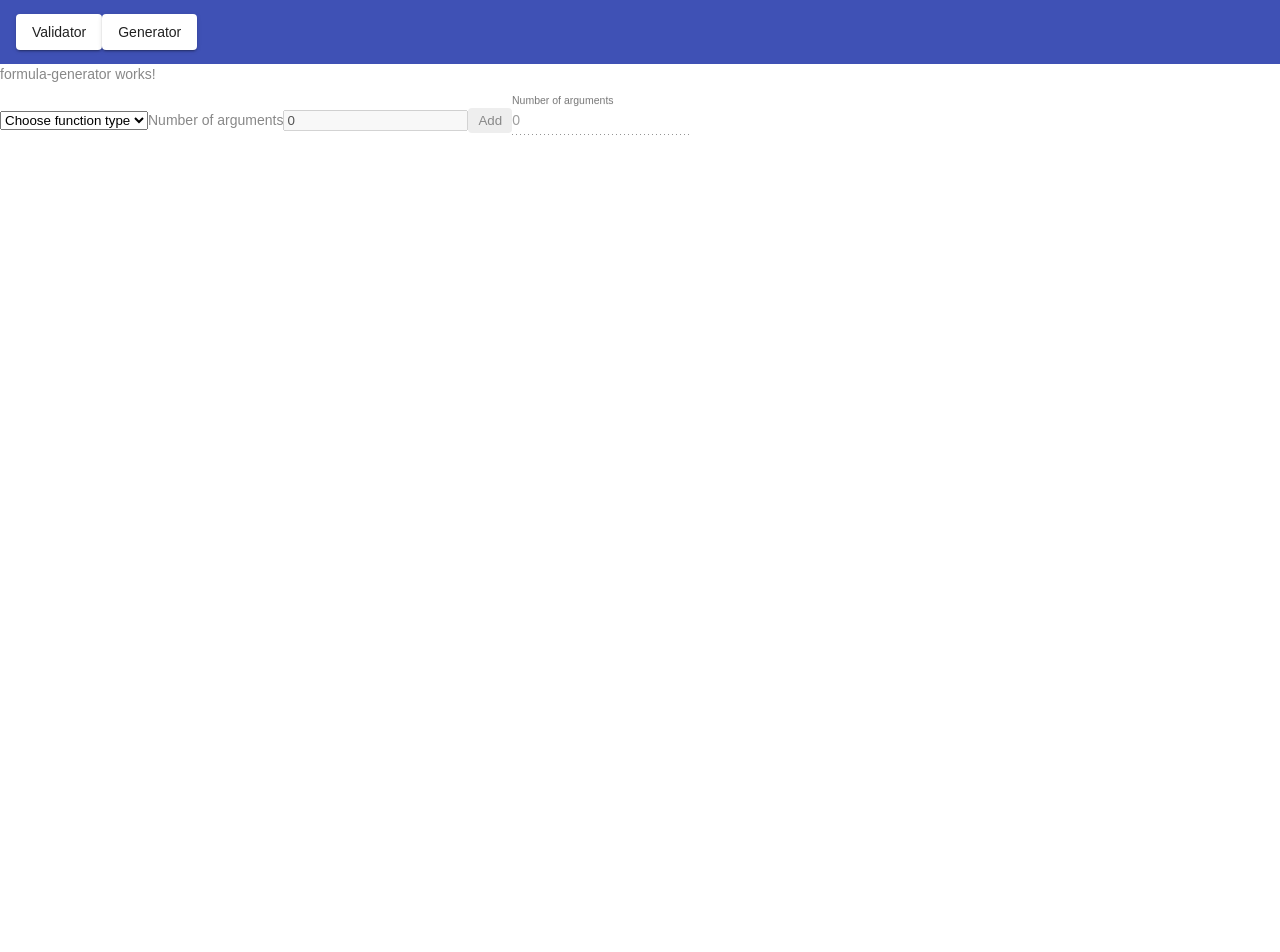
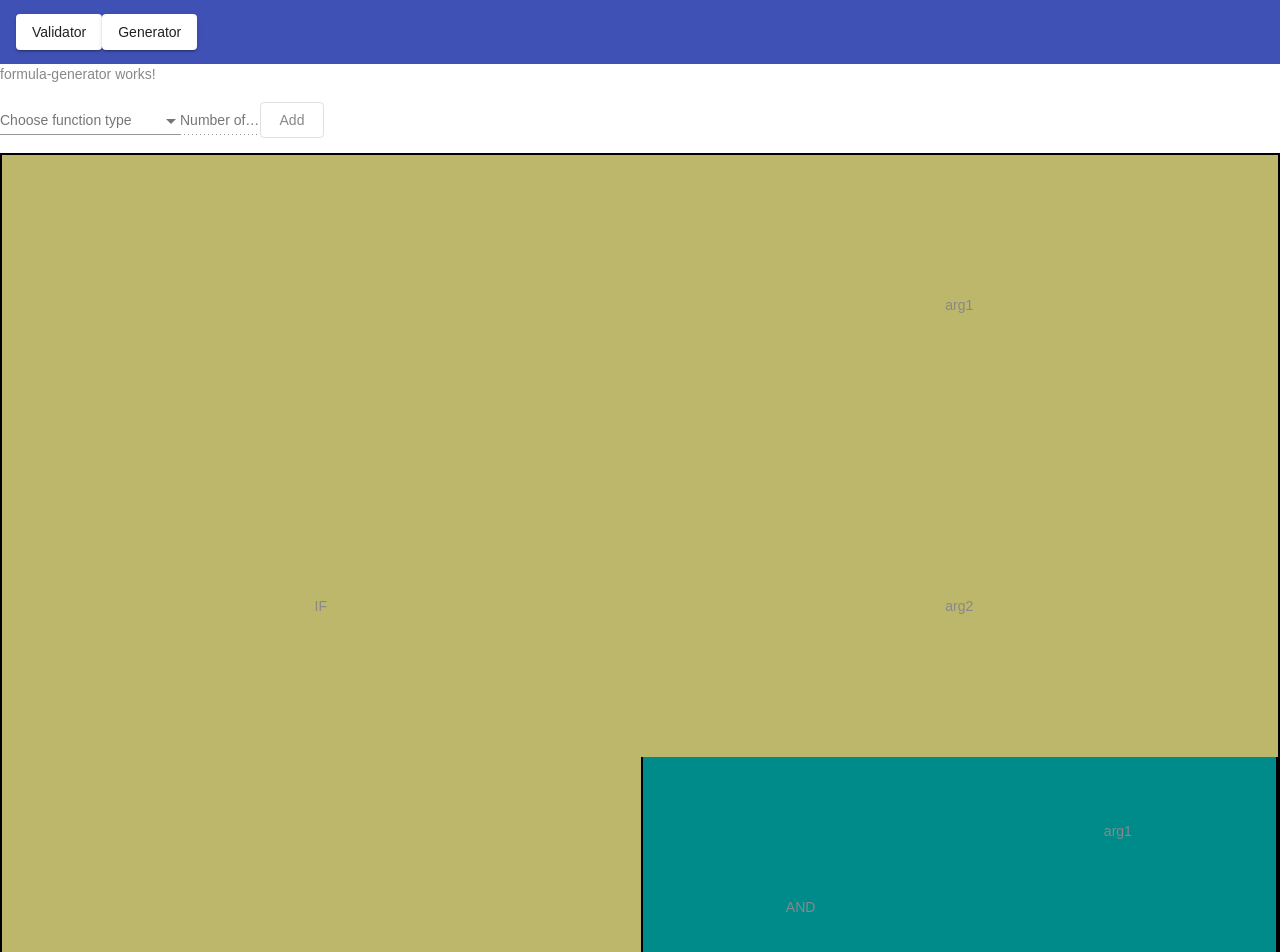
Before and after one commit to Calkenth/RevitFormulasValidator-SPA, an Angular app: page /Generator in a window 1280 px wide. Shown: the top 952 px of the page. Before the commit the page ends 800 px from the top, so only its background shows below. Built offline with nearby package versions, Linux system fonts and the light colour scheme.

Commit message:
looking for best visual representation of function

```diff
--- /dev/null
+++ b/src/app/Interfaces/IFunctionBox.ts
@@ -0,0 +1,4 @@
+export interface IFunctionBox {
+    args: number;
+    class: string;
+}
--- a/src/app/Materials.ts
+++ b/src/app/Materials.ts
@@ -2,6 +2,8 @@ import { MatInputModule } from '@angular/material/input';
 import { MatToolbarModule } from '@angular/material/toolbar';
 import { MatButtonModule } from '@angular/material/button';
 import { MatFormFieldModule } from '@angular/material/form-field';
+import { MatSelectModule } from '@angular/material/select';
+import { MatGridListModule } from '@angular/material/grid-list';
 import { NgModule } from '@angular/core';
 
 @NgModule({
@@ -9,7 +11,9 @@ import { NgModule } from '@angular/core';
       MatInputModule,
       MatToolbarModule,
       MatButtonModule,
-      MatFormFieldModule
+      MatFormFieldModule,
+      MatSelectModule,
+      MatGridListModule
   ]
 })
 export class Materials {}
--- a/src/app/formula-generator/formula-generator.component.css
+++ b/src/app/formula-generator/formula-generator.component.css
@@ -1,14 +1,35 @@
 .formulaGenerator {
   border: 5px solid gray;
 }
-.example-form {
-  min-width: 150px;
-  max-width: 500px;
+.args-container {
+  width: 80px;
+}
+.table {
+  width: fit-content;
+}
+.functionBoxGeneral {
   width: 100%;
 }
-.example-full-width {
+.childFunctionBoxGeneral {
   width: 100%;
 }
-.mat-form-field.mat-form-field-label {
-  color: green;
+.ifFunctionBox {
+  border: solid 2px #000;
+  background: darkkhaki;
 }
+.simpleFunctionBox {
+  border: solid 2px #000;
+  background: palegreen;
+}
+.andFunctionBox {
+  border: solid 2px #000;
+  background: darkcyan;
+}
+.orFunctionBox {
+  border: solid 2px #000;
+  background: darkred;
+}
+.roundFunctionBox {
+  border: solid 2px #000;
+  background: lightblue;
+}
--- a/src/app/formula-generator/formula-generator.component.html
+++ b/src/app/formula-generator/formula-generator.component.html
@@ -1,27 +1,60 @@
 <p>formula-generator works!</p>
-
-<select id="FunctionSelect" name="FunctionSelect" [(ngModel)]="selectedFunction" (change)="checkArgsNumber(this.selectedFunction)">
-    <option hidden value='-1'>Choose function type</option>
-    <!-- Below line will be looped through the keys and for every key, set label as value from enum pair and key as value attribute of <option> tag-->
-    <option *ngFor="let key of functionTypeEnum | enumToArray" [value]="functionTypeEnum[key]" [label]="key"></option>
-</select>
-<label>Number of arguments</label>
-<input type="number" id="NumberOfArgs" min="0" [value]="numberOfArgs" [disabled]="!isEditable">
-<button id="AddFunctionBtn" (click)="addFunction()">Add</button>
-
 <mat-form-field>
-    <mat-label>Number of arguments</mat-label>
-    <input matInput appearance="fill" id="NumberOfArgs" min="0" [value]="numberOfArgs" [disabled]="!isEditable">
+    <mat-label>Choose function type</mat-label>
+    <mat-select id="FunctionSelect" name="FunctionSelect" [(ngModel)]="selectedFunction"
+        (selectionChange)="checkArgsNumber(this.selectedFunction)">
+        <!-- Below line will be looped through the keys and for every key, set label as value from enum pair and key as value attribute of <option> tag-->
+        <mat-option *ngFor="let key of functionTypeEnum | enumToArray" [value]="functionTypeEnum[key]">{{key}}
+        </mat-option>
+    </mat-select>
 </mat-form-field>
 
+<mat-form-field class="args-container">
+    <mat-label>Number of args</mat-label>
+    <input matInput id="NumberOfArgs" min="0" [(ngModel)]="numberOfArgs" [disabled]="!isEditable">
+</mat-form-field>
+<button mat-stroked-button id="AddFunctionBtn" (click)="addFunction()">Add</button>
+
+<div class="functionBoxGeneral">
+    <mat-grid-list class="ifFunctionBox" cols="2" rowHeight="300px">
+        <mat-grid-tile rowspan="3">IF</mat-grid-tile>
+        <mat-grid-tile>arg1</mat-grid-tile>
+        <mat-grid-tile>arg2</mat-grid-tile>
+        <mat-grid-tile>
+            <div class="childFunctionBoxGeneral">
+            <mat-grid-list class="andFunctionBox" cols="2" rowHeight="150">
+                <mat-grid-tile rowspan="2">AND</mat-grid-tile>
+                <mat-grid-tile>arg1</mat-grid-tile>
+                <mat-grid-tile>arg2</mat-grid-tile>
+            </mat-grid-list>
+        </div>
+    </mat-grid-tile>
+    </mat-grid-list>
+</div>
+
 <div *ngIf="formulaExists">
-    <form onsubmit="submitFormula()">
+    <form (submit)="submitFormula()">
         <table>
             <div class="row">
                 <div class="formulaGenerator" id="formulaGenerator" [innerHtml]="htmlValue | safe: 'html'"></div>
             </div>
         </table>
 
-        <button class="button" type="submit">Generate</button>
+        <button mat-stroked-button id="submitBtn" type="submit">Generate</button>
     </form>
 </div>
+
+<!-- <div class="table mat-elevation-z8">
+    <tr>
+        <td></td>
+        <td>Arg1</td>
+    </tr>
+    <tr>
+        <td>IF</td>
+        <td>Arg2</td>
+    </tr>
+    <tr>
+        <td></td>
+        <td>Arg3</td>
+    </tr>
+</div> -->
--- a/src/app/formula-generator/formula-generator.component.ts
+++ b/src/app/formula-generator/formula-generator.component.ts
@@ -1,5 +1,4 @@
 import { Component, OnInit } from '@angular/core';
-import { iif } from 'rxjs';
 import { FunctionTypeEnum } from '../Enums/FunctionTypeEnum.enum';
 
 @Component({
@@ -13,7 +12,7 @@ export class FormulaGeneratorComponent implements OnInit {
   public selectedFunction: number;
   public counter = 0;
   public formulaExists = false;
-  public numberOfArgs = 0;
+  public numberOfArgs;
   public isEditable = false;
 
   constructor() { }
@@ -57,13 +56,35 @@ export class FormulaGeneratorComponent implements OnInit {
           this.htmlValue += `,<input id="fun${this.counter}-${this.functionTypeEnum.IfFunction}_arg2" type="text">)`;
           break;
         case this.functionTypeEnum.NotFunction:
-          this.htmlValue += `NOT(<input id="fun${this.counter}-${this.functionTypeEnum.NotFunction}" type="text">)`;
-          break;
-          case this.functionTypeEnum.AndFunction:
+            this.htmlValue += `NOT(<input id="fun${this.counter}-${this.functionTypeEnum.NotFunction}" type="text">)`;
+            break;
+        case this.functionTypeEnum.AndFunction:
+            if (this.numberOfArgs === 1) {
             this.htmlValue += `AND(<input id="fun${this.counter}-${this.functionTypeEnum.AndFunction}_arg0" type="text">)`;
+          } else {
+            this.htmlValue += `AND(`;
+            for (let index = 0; index < this.numberOfArgs; index++) {
+              this.htmlValue += `<input id="fun${this.counter}-${this.functionTypeEnum.NotFunction}_arg${index}" type="text">`;
+              if (index !== this.numberOfArgs - 1) {
+                this.htmlValue += ',';
+              }
+            }
+            this.htmlValue += `)`;
+          }
             break;
         case this.functionTypeEnum.OrFunction:
+          if (this.numberOfArgs === 1) {
           this.htmlValue += `OR(<input id="fun${this.counter}-${this.functionTypeEnum.OrFunction}_arg0" type="text">)`;
+        } else {
+          this.htmlValue += `OR(`;
+          for (let index = 0; index < this.numberOfArgs; index++) {
+            this.htmlValue += `<input id="fun${this.counter}-${this.functionTypeEnum.NotFunction}_arg${index}" type="text">`;
+            if (index !== this.numberOfArgs - 1) {
+              this.htmlValue += ',';
+            }
+          }
+          this.htmlValue += `)`;
+        }
           break;
         case this.functionTypeEnum.RoundDownFunction:
           this.htmlValue += `ROUNDDOWN(<input id="fun${this.counter}-${this.functionTypeEnum.RoundDownFunction}" type="text">)`;
```
